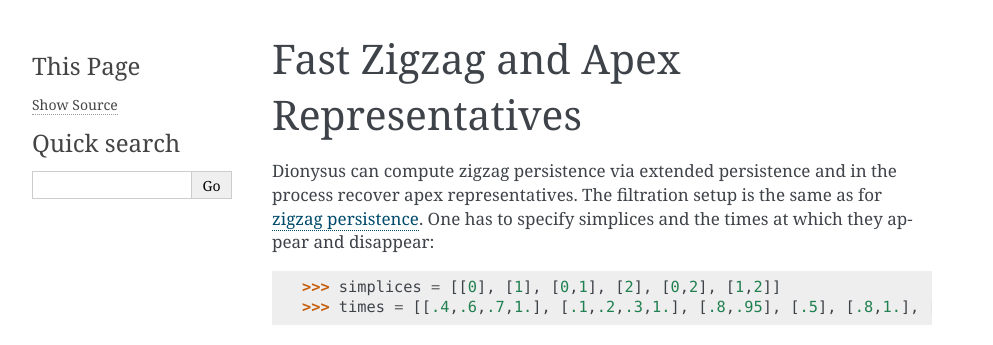
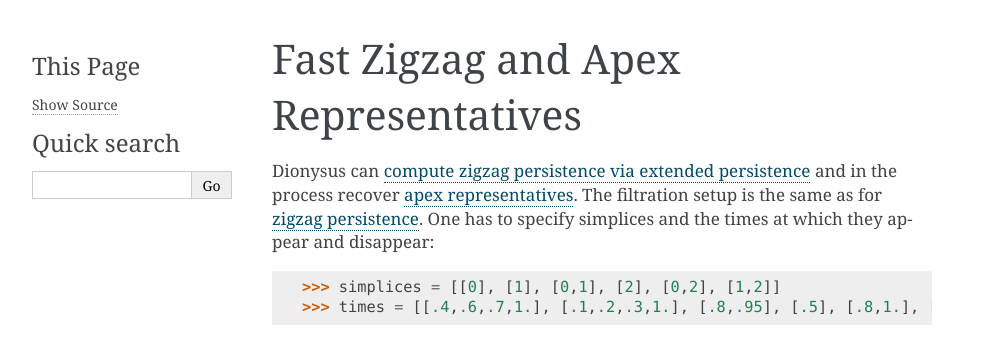
Before and after one commit to mrzv/dionysus, a Sphinx documentation site: the page built from doc/tutorial/fast-zigzag-apex.rst, in a window 1280 px wide. Shown: the top 345 px of the page, without its empty margins (148-1141 px from the left). Built offline with Sphinx 7.4.7, drawn with Linux system fonts in a browser that asks for light colours; some of the changed lines change nothing that is shown.

Commit message:
Add links to the documentation

```diff
--- a/doc/tutorial/fast-zigzag-apex.rst
+++ b/doc/tutorial/fast-zigzag-apex.rst
@@ -8,7 +8,7 @@
     from __future__ import print_function   # if you are using Python 2
     import dionysus as d
 
-Dionysus can compute zigzag persistence via extended persistence and in the process recover apex representatives.
+Dionysus can `compute zigzag persistence via extended persistence <https://arxiv.org/abs/2204.11080>`_ and in the process recover `apex representatives <https://arxiv.org/abs/2502.17704>`_.
 The filtration setup is the same as for :ref:`zigzag persistence <zigzag-persistence>`. One has to specify simplices and the times at which they appear and disappear:
 
 .. doctest::
```
